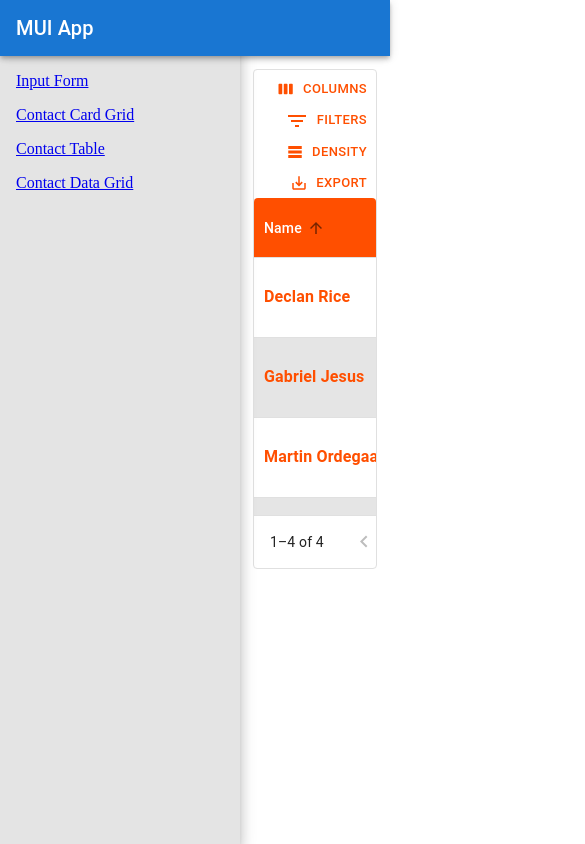
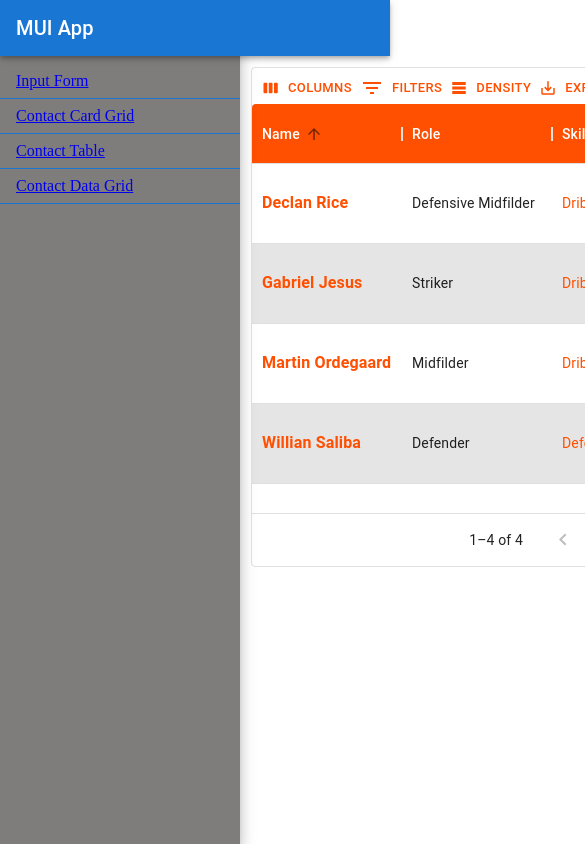
Before and after one commit to gemtunde/MUI-App, a React (Create React App) app: page /datagrid in a window 390 px wide. Shown: the top 844 px of the page, 585 px wide, since content can reach past the window. Built offline with nearby package versions, Linux system fonts and the light colour scheme; the HTML template or start-up script is replaced by a standard one.

Commit message:
mobile responsiveness

```diff
--- a/src/Components/Form/FormSubcomponent/BeatifulSelect.tsx
+++ b/src/Components/Form/FormSubcomponent/BeatifulSelect.tsx
@@ -30,7 +30,7 @@ export const BeatifulSelect = (props: {
       sx={{
         minWidth: minWidth,
         marginRight: 2,
-        marginBottom: { xs: 1, sm: 2 },
+        marginBottom: { xs: 2, md: 0 },
       }}
       multiple
       MenuProps={{
--- a/src/Components/Form/FormSubcomponent/BeatifulTextField.tsx
+++ b/src/Components/Form/FormSubcomponent/BeatifulTextField.tsx
@@ -12,7 +12,7 @@ export const BeatifulTextField = (props: TextFieldProps) => {
       sx={{
         minWidth: minWidth,
         marginRight: 2,
-        marginBottom: { xs: 1, sm: 2 },
+        marginBottom: { xs: 2, md: 0 },
         // "& .MuiInputBase-root": { height: 80 },
         "& .MuiOutlinedInput-root.Mui-focused": {
           "& > fieldset": {
--- a/src/Components/Form/FormSubcomponent/BeautifulRadios.tsx
+++ b/src/Components/Form/FormSubcomponent/BeautifulRadios.tsx
@@ -16,7 +16,13 @@ export const BeautifulRadios = (props: {
   ) => void;
 }) => {
   return (
-    <FormGroup sx={{ minWidth: minWidth, marginRight: 2 }}>
+    <FormGroup
+      sx={{
+        minWidth: minWidth,
+        marginRight: 2,
+        marginBottom: { xs: 2, md: 0 },
+      }}
+    >
       <FormLabel component="legend">Work Preference</FormLabel>
       <RadioGroup
         id="preference-type-radio"
--- a/src/Components/Scaffold/NavDrawer.tsx
+++ b/src/Components/Scaffold/NavDrawer.tsx
@@ -1,11 +1,13 @@
-import React from "react";
+import React, { useEffect, useState } from "react";
 import {
   AppBar,
   Drawer,
+  IconButton,
   List,
   ListItem,
   Toolbar,
   Typography,
+  useMediaQuery,
 } from "@mui/material";
 import { BrowserRouter, Link, Routes, Route } from "react-router-dom";
 import ContactForm from "../Form/ContactForm";
@@ -14,44 +16,82 @@ import ContactTable from "../Table/ContactTable";
 import ContactDataGrid from "../DataGrid/ContactDataGrid";
 import { Theme, useTheme, ThemeProvider } from "@mui/material/styles";
 import { BeautifulTheme } from "../../Theme/BeautifulTheme";
+import MenuIcon from "@mui/icons-material/Menu";
 
 type Props = {};
 
 const drawerWidth = 240;
+const transitionDuration = 1000;
 
-const themedStyles = (theme: Theme) => {
+const themedStyles = (theme: Theme, responsiveDrawerWidth: number | string) => {
   return {
+    menuButton: {
+      marginRight: 2,
+    },
     appBar: {
       zIndex: theme.zIndex.drawer + 1,
     },
-  };
-};
-
-const simpleStyles = {
     drawer: {
-    width: drawerWidth,
+      width: responsiveDrawerWidth,
       "& .MuiBackdrop-root": {
         display: "none",
       },
     },
     drawerPaper: {
-    width: drawerWidth,
-    backgroundColor: "rgba(120,120,120, 0.2)",
+      width: responsiveDrawerWidth,
+      backgroundColor: "rgba(121, 118, 118, 0.953)",
     },
     content: {
-    marginLeft: drawerWidth,
-    padding: 5,
-    //maxWidth: 720,
+      marginLeft: 0,
+      padding: 3,
+      maxWidth: 720,
+      minWidth: 375,
+      transition: theme.transitions.create("margin", {
+        easing: theme.transitions.easing.easeInOut,
+        duration: transitionDuration,
+      }),
     },
+    contentShift: {
+      marginLeft: responsiveDrawerWidth,
+      transition: theme.transitions.create("margin", {
+        easing: theme.transitions.easing.easeInOut,
+        duration: transitionDuration,
+      }),
+    },
+  };
 };
 
 const NavDrawer = (props: Props) => {
   const theme = useTheme();
+
+  //will be a true or false
+  const greaterThan375 = useMediaQuery("(min-width:376px)");
+
+  const [open, setOpen] = useState(greaterThan375);
+  const responsiveDrawerWidth = greaterThan375 ? drawerWidth : "100%";
+
+  useEffect(() => {
+    setOpen(greaterThan375);
+  }, [greaterThan375]);
   return (
     <BrowserRouter>
       <div>
-        <AppBar position="fixed" sx={themedStyles(theme).appBar}>
+        <AppBar
+          position="fixed"
+          sx={themedStyles(theme, responsiveDrawerWidth).appBar}
+        >
           <Toolbar>
+            <IconButton
+              color="inherit"
+              edge="start"
+              onClick={() => setOpen(!open)}
+              sx={{
+                ...themedStyles(theme, responsiveDrawerWidth).menuButton,
+                display: greaterThan375 ? "none" : "",
+              }}
+            >
+              <MenuIcon />
+            </IconButton>
             <Typography variant="h6" noWrap>
               {" "}
               MUI App
@@ -61,11 +101,15 @@ const NavDrawer = (props: Props) => {
         <Drawer
           disableEnforceFocus
           variant="temporary"
-          open={true}
-          sx={simpleStyles.drawer}
+          open={open}
+          sx={themedStyles(theme, responsiveDrawerWidth).drawer}
           PaperProps={{
-            sx: simpleStyles.drawerPaper,
+            sx: themedStyles(theme, responsiveDrawerWidth).drawerPaper,
             elevation: 9,
+          }}
+          transitionDuration={{
+            enter: transitionDuration,
+            exit: transitionDuration,
           }}
         >
           <List>
@@ -76,13 +120,26 @@ const NavDrawer = (props: Props) => {
               { text: "Contact Table", route: "/table" },
               { text: "Contact Data Grid", route: "/datagrid" },
             ].map((nav) => (
-              <ListItem key={nav.text}>
+              <ListItem
+                sx={{
+                  borderBottom: "1px solid",
+                  borderBottomColor: "primary.main",
+                }}
+                key={nav.text}
+              >
                 <Link to={nav.route}>{nav.text}</Link>
               </ListItem>
             ))}
           </List>
         </Drawer>
-        <main style={simpleStyles.content}>
+        <main
+          style={{
+            ...themedStyles(theme, responsiveDrawerWidth).content,
+            ...(open
+              ? themedStyles(theme, responsiveDrawerWidth).contentShift
+              : {}),
+          }}
+        >
           <Toolbar />
           <ThemeProvider theme={BeautifulTheme}>
             <Routes>
```
Lines whose indentation alone changed are shown as unchanged.
